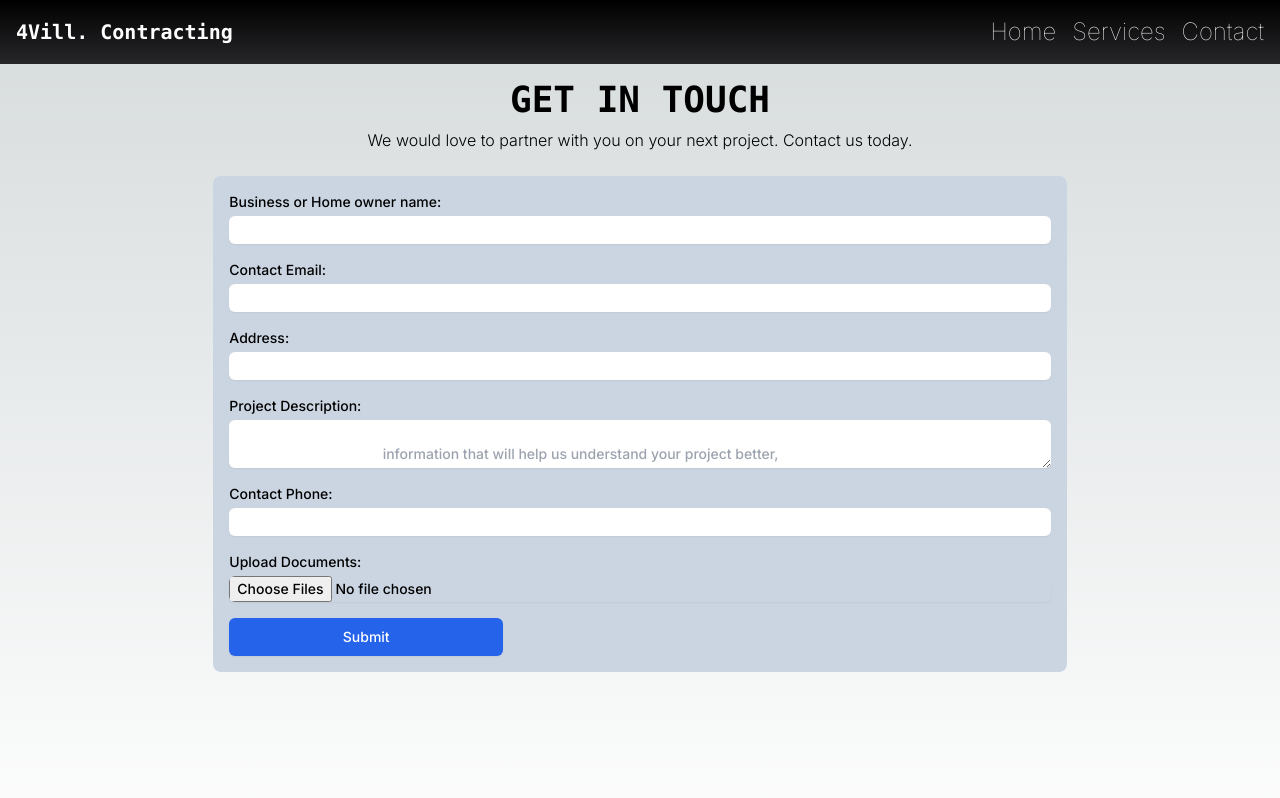
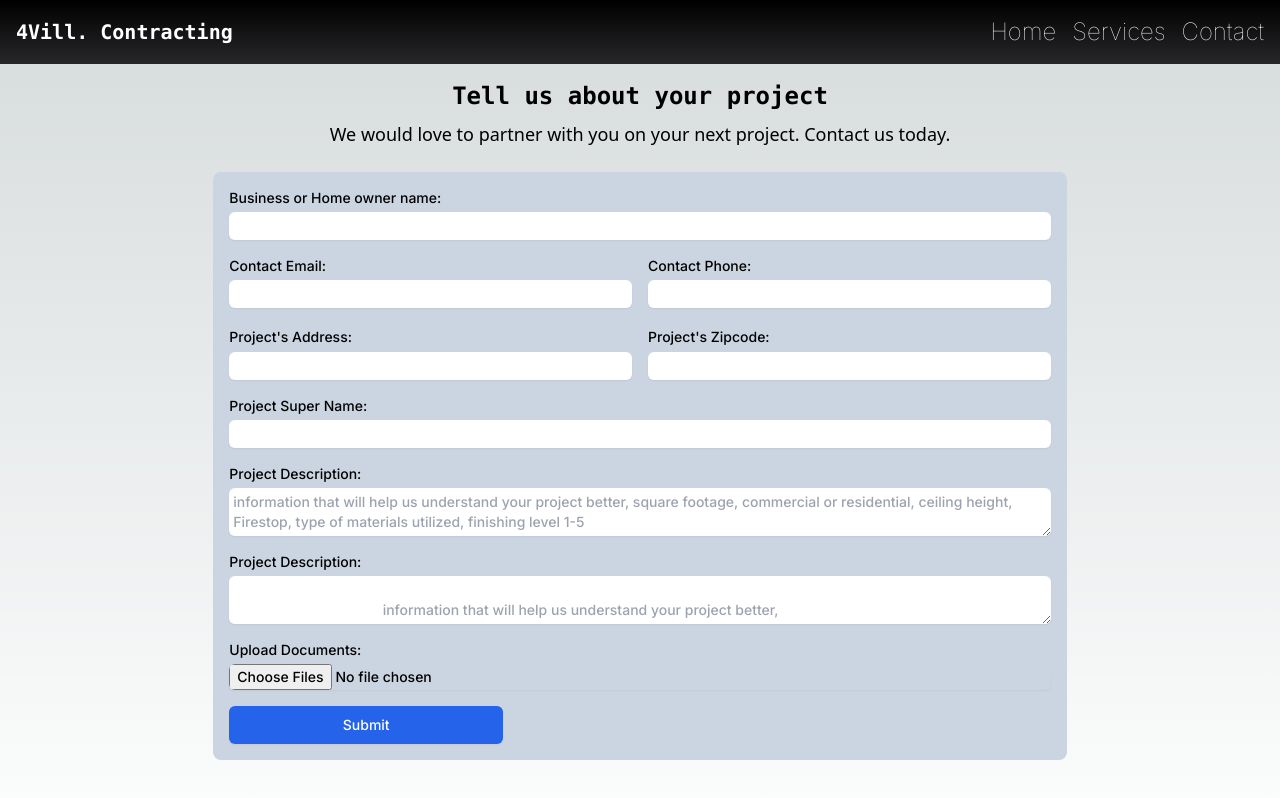
Before and after one commit to marcelchelo/4vill, a Next.js app: page /getQuote in a window 1280 px wide. Shown: the top 798 px of the page. Built offline with nearby package versions, Linux system fonts and the light colour scheme.

Commit message:
form changes

```diff
--- a/app/getQuote/page.jsx
+++ b/app/getQuote/page.jsx
@@ -16,8 +16,8 @@ export default function Page()  {
 
         <div className='mt-4 '>
           <div className="flex items-center justify-center flex-col">
-            <h1 className="font-bold font-mono text-4xl">GET IN TOUCH</h1>
-            <p className='font-light mt-2'>We would love to partner with you on your next project. Contact us today.</p>
+            <h1 className="font-bold font-mono text-2xl">Tell us about your project</h1>
+            <p className='font-light mt-2 font-sans text-lg'>We would love to partner with you on your next project. Contact us today.</p>
           </div>
           <QuoteForm/>
 
--- a/app/src/components/QuoteForm.jsx
+++ b/app/src/components/QuoteForm.jsx
@@ -9,7 +9,9 @@ export default function QuoteForm() {
     const [contactEmail, setContactEmail] = useState('');
     const [contactPhone, setContactPhone] = useState('');
     const [address, setAddress] = useState('');
+    const [zipcode, setZipcode] = useState('');
     const [files, setFiles] = useState([]);
+    const [superName, setSuperName] = useState('');
 
     // send the files to a lambda function endpoint
     const handleSubmit = (e) => {
@@ -40,7 +42,8 @@ export default function QuoteForm() {
                             onChange={(e) => setCompanyName(e.target.value)} />
                     </label>
                 </div>
-                <div>
+            <div className='flex'>
+                <div className='flex-1 mr-2'>
                     <label className='block text-sm font-medium text-black'>
                         Contact Email:
                         <input
@@ -51,18 +54,78 @@ export default function QuoteForm() {
                         onChange={(e) => setContactEmail(e.target.value)} />
                     </label>
                 </div>
-                {/* adddress */}
-                <div>
+                <div className='flex-1 ml-2'>
                     <label className='block text-sm font-medium text-black'>
-                        Address:
+                        Contact Phone:
                         <input
+                            className='mt-1 p-1 block w-full rounded-md
+                             border-gray-300 shadow-sm focus:border-indigo-300
+                            focus:ring focus:ring-indigo-200 focus:ring-opacity-50'
+                            type="tel"
+                            pattern="\d{10}"
+                            maxLength="10"
+                            value={contactPhone}
+                            onChange={(e) => setContactPhone(e.target.value)} />
+                    </label>
+                </div>
+            </div>
+            {/* adddress */}
+            <div className='flex justify-between '>
+                <div className='flex-1 mr-2'>
+                    <label className=' text-sm font-medium'>
+                        Project's Address:
+                        <input
+                            className='mt-1 p-1 block w-full rounded-md border-gray-300
+                                shadow-sm focus:border-indigo-300 focus:ring
+                                focus:ring-indigo-200 focus:ring-opacity-50'
+                            type="text"
+                            value={address}
+                            onChange={(e) => setAddress(e.target.value)} />
+                    </label>
+                </div>
+
+                <div className='flex-1 ml-2'>
+                    <label className=' text-sm font-medium'>
+                        Project's Zipcode:
+                        <input
+                            className='mt-1 p-1 block w-full rounded-md border-gray-300
+                                shadow-sm focus:border-indigo-300 focus:ring
+                                focus:ring-indigo-200 focus:ring-opacity-50'
+                            type="text"
+                            value={zipcode}
+                            onChange={(e) => setZipcode(e.target.value)} />
+                    </label>
+                </div>
+
+            </div>
+
+            <div>
+                <label className='block text-sm font-medium text-black'>
+                    Project Super Name:
+                    <input
                         className='mt-1 p-1 block w-full rounded-md border-gray-300
                             shadow-sm focus:border-indigo-300 focus:ring
                             focus:ring-indigo-200 focus:ring-opacity-50'
-                        type="text" value={address}
-                        onChange={(e) => setAddress(e.target.value)} />
-                    </label>
-                </div>
+                        type="text"
+                        value={superName}
+                        onChange={(e) => setSuperName(e.target.value)} />
+                </label>
+            </div>
+            <div>
+                <label className='block text-sm font-medium text-black'>
+                    Project Description:
+                    <textarea
+                        className='mt-1 p-1 block w-full rounded-md border-gray-300
+                            shadow-sm focus:border-indigo-300 focus:ring focus:ring-indigo-200
+                            focus:ring-opacity-50'
+                        placeholder='information that will help us understand your project better, square footage, commercial or residential, ceiling height, Firestop, type of materials utilized, finishing level 1-5'
+                    ></textarea>
+                </label>
+            </div>
+
+                {/* end of address  */}
+
+
                 <div>
                     <label className='block text-sm font-medium text-black'>
                         Project Description:
@@ -82,20 +145,7 @@ export default function QuoteForm() {
                     </label>
                 </div>
 
-                <div>
-                    <label className='block text-sm font-medium text-black'>
-                        Contact Phone:
-                        <input
-                            className='mt-1 p-1 block w-full rounded-md
-                             border-gray-300 shadow-sm focus:border-indigo-300
-                            focus:ring focus:ring-indigo-200 focus:ring-opacity-50'
-                            type="tel"
-                            pattern="\d{10}"
-                            maxLength="10"
-                            value={contactPhone}
-                            onChange={(e) => setContactPhone(e.target.value)} />
-                    </label>
-                </div>
+
 
                 <div>
                     <label className='block text-sm font-medium text-black'>
```
